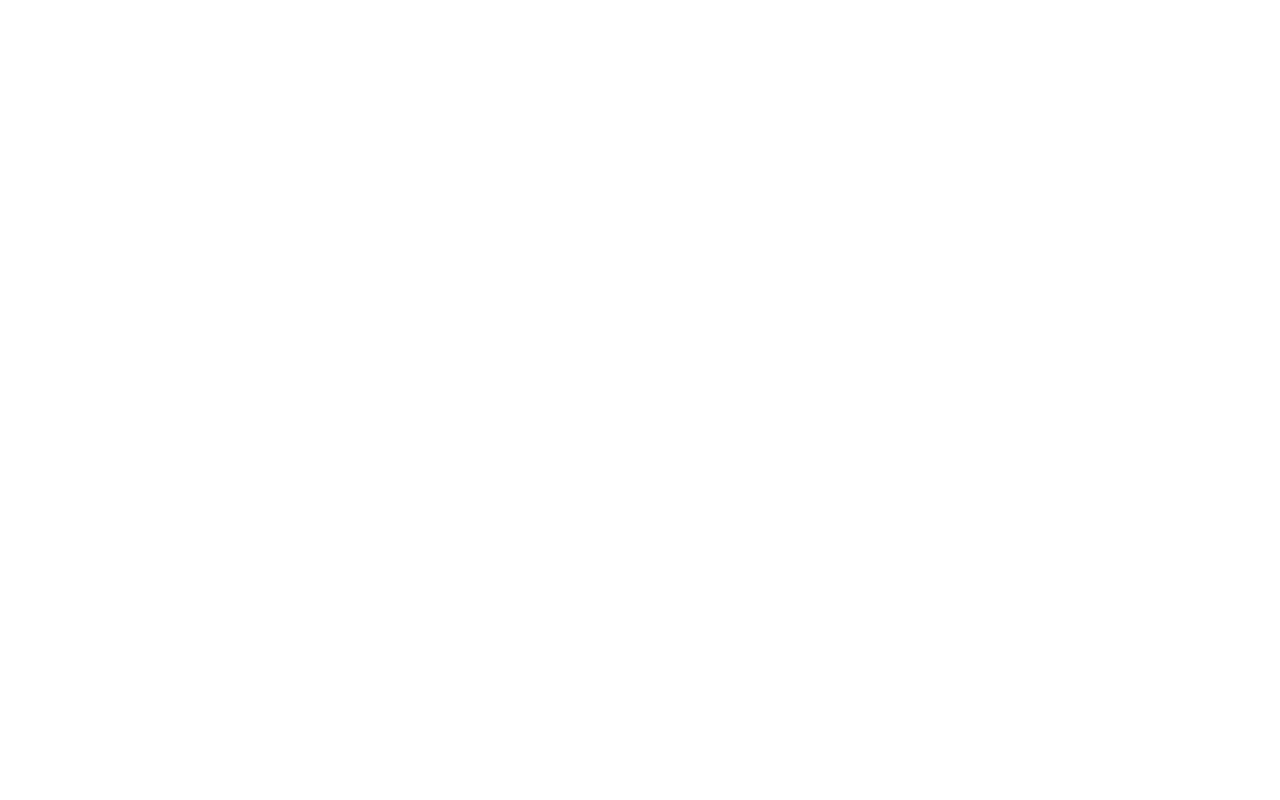
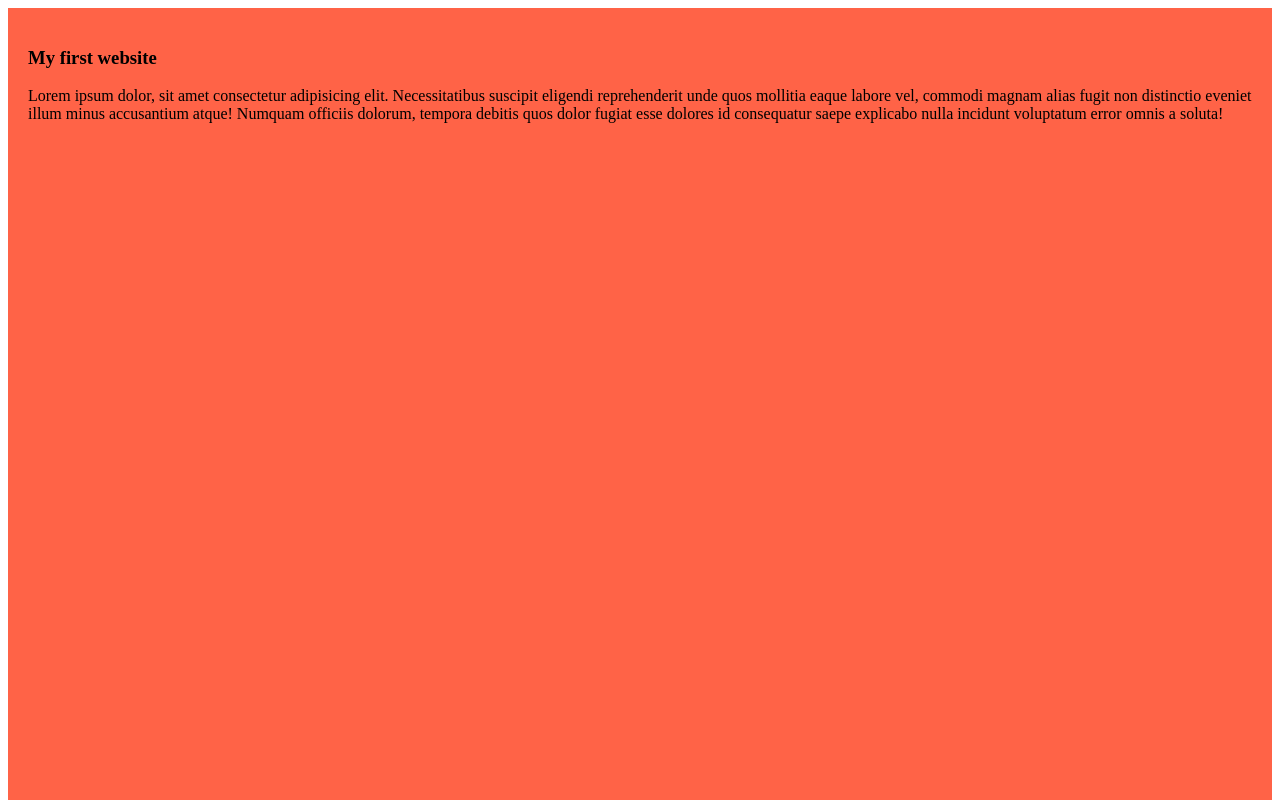
Before and after one commit to IRFAN1146/my-simple-website, a plain HTML site: page index.html in a window 1280 px wide. Shown: the top 800 px of the page. Drawn offline with Linux system fonts and the light colour scheme.

Commit message:
added the first blog

```diff
--- a/index.html
+++ b/index.html
@@ -4,8 +4,14 @@
   <meta charset="UTF-8">
   <meta name="viewport" content="width=device-width, initial-scale=1.0">
   <title>my-simple-website</title>
+  <link rel="stylesheet" href="style/blog.css">
 </head>
 <body>
-
+  <div>
+    <h3>
+      My first website
+    </h3>
+    <p>Lorem ipsum dolor, sit amet consectetur adipisicing elit. Necessitatibus suscipit eligendi reprehenderit unde quos mollitia eaque labore vel, commodi magnam alias fugit non distinctio eveniet illum minus accusantium atque! Numquam officiis dolorum, tempora debitis quos dolor fugiat esse dolores id consequatur saepe explicabo nulla incidunt voluptatum error omnis a soluta!</p>
+  </div>
 </body>
 </html>
--- /dev/null
+++ b/style/blog.css
@@ -0,0 +1,4 @@
+div{
+  background-color: tomato;
+  padding: 20px 20px 100%;
+}
```
Also changed, not shown: image/sc.jpg (added).
